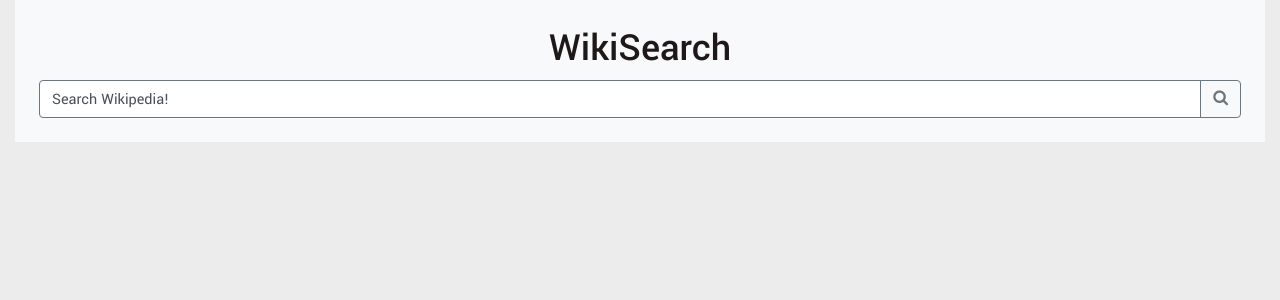
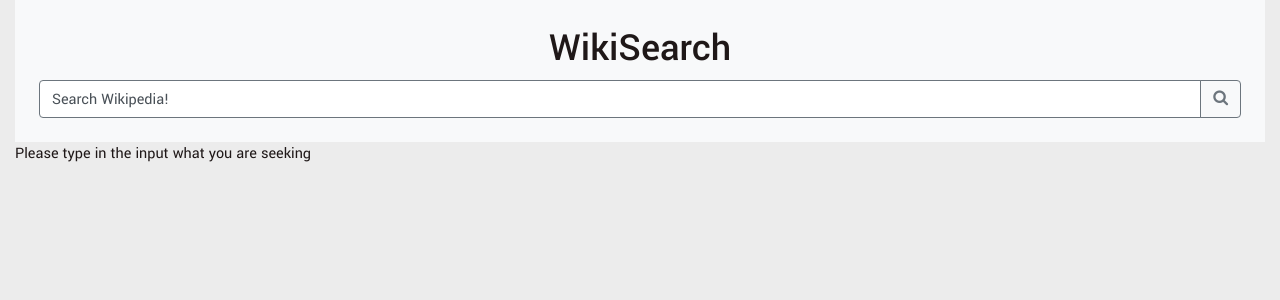
Before and after one commit to CaptainStorm21/angular-wikisearch, an Angular app: page / in a window 1280 px wide. Shown: the top 300 px of the page. Built offline with nearby package versions, Linux system fonts and the light colour scheme.

Commit message:
splash screen fix

```diff
--- a/src/app/app.component.html
+++ b/src/app/app.component.html
@@ -13,5 +13,10 @@
     [pages] = this is the target of the information
   -->
   <!-- step 4 - see the child component class file --page-list -->
-  <app-page-list [pages]="pages"></app-page-list>
+  <app-page-list *ngIf="pages.length" [pages]="pages">
+  </app-page-list>
+
+  <p *ngIf = "!pages.length">
+    Please type in the input what you are seeking
+  </p>
 </div>
--- a/src/app/service/wikipedia.service.ts
+++ b/src/app/service/wikipedia.service.ts
@@ -30,6 +30,8 @@
   }
 }
 
+
+
 /*
 we want our Wikipedia service to make a request using an insatnace of a client
   export class WikipediaService
```
Also changed, not shown: src/app/search-bar/search-bar.component.html (line endings or trailing spaces).
